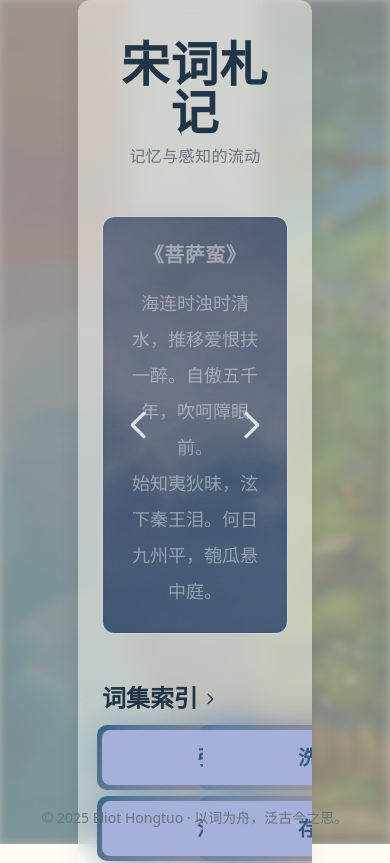
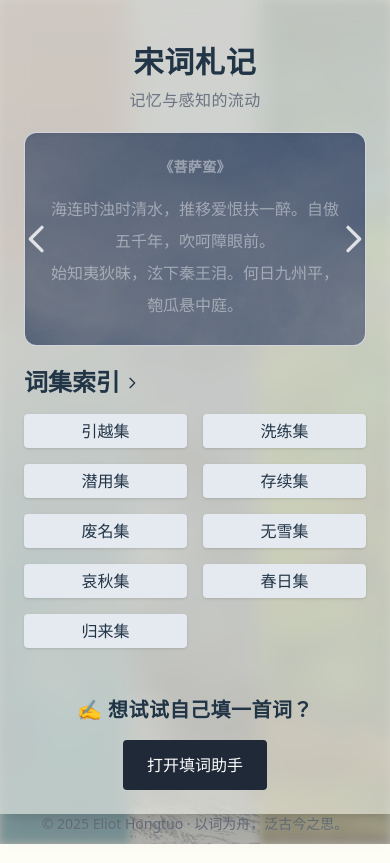
Before and after one commit to juningsan/ci-app-new, a React (Vite) app: page / in a window 390 px wide. Shown: the top 863 px of the page. Built offline with nearby package versions, Linux system fonts and the light colour scheme; no server answers.

Commit message:
mobile adapt

```diff
--- a/src/pages/Card.jsx
+++ b/src/pages/Card.jsx
@@ -1,8 +1,8 @@
 import './styles/Card.css'
-export default function Card({text, width, height}) {
+export default function Card({text, width, height, className}) {
 
     return (
-        <div className="visual-card" style={{width : `${width}`, height : `${height}`}}>
+        <div className={`visual-card ${className}`} style={{width : `${width}`, height : `${height}`}}>
             <p className="heading">
                  {text}
             </p>
--- a/src/pages/CiAssist.jsx
+++ b/src/pages/CiAssist.jsx
@@ -240,7 +240,7 @@ export default function CiAssist() {
                     )
                 }
             </div>
-            <footer className="w-screen fixed bottom-7 left-1/2 transform -translate-x-1/2 text-center text-sm text-gray-500 pt-6">
+            <footer className="w-screen absolute bottom-7 left-1/2 transform -translate-x-1/2 text-center text-sm text-gray-500 pt-6">
                 © 2025 Eliot Hongtuo · 以词为舟，泛古今
             </footer>
         </div>
--- a/src/pages/HomePage.jsx
+++ b/src/pages/HomePage.jsx
@@ -102,37 +102,37 @@ export default function HomePage() {
                     className="absolute top-0 right-0 w-1/3 h-full bg-cover bg-center blur-sm opacity-30"
                     style={imgUrl[nextIndex] ? { backgroundImage: `url(${imgUrl[nextIndex]})` } : undefined}
                 />
-                {/* 全屏暗色遮罩（可选） */}
+                {/* 全屏暗色遮罩 */}
                 <div className="absolute inset-0 bg-black/30" />
             </div>
             <div onClick={() => setIndex(prevIndex)} className="fixed left-0 top-0 w-1/5 h-full z-0 cursor-pointer" />
             <div onClick={() => setIndex(nextIndex)} className="fixed right-0 top-0 w-1/5 h-full z-0 cursor-pointer" />
 
             {/* 主页面 */}
-            <div className="flex items-center justify-center min-h-screen">
-                <main className="relative z-100 overflow-hidden min-h-[80vh] max-w-[60vw] w-full bg-[rgba(253,253,245,0.5)] backdrop-blur-md shadow-xl rounded-xl px-6 py-10">
+            <div className="flex min-h-[95vh]  items-center justify-center">
+                <main className="relative z-100 overflow-hidden md-max-w-[60vw] bg-[rgba(253,253,245,0.5)] backdrop-blur-md shadow-xl md-rounded-xl px-6 py-6 md-py-10">
 
                     {/* 网站标题区 */}
-                    <header className="text-center mb-12">
-                        <h1 className="text-5xl font-bold mb-2">宋词札记</h1>
+                    <header className="text-center mt-5 mb-5 md-mb-12 ">
+                        <h1 className="text-3xl md-text-5xl font-bold mb-2">宋词札记</h1>
                         <p className="text-base text-gray-500 tracking-wide">记忆与感知的流动</p>
                     </header>
 
                     {/* 随机词展示区 */}
 
-                    <section className="mb-12">
+                    <section className="mb-5 md-mb-12">
                         <article key={index} className="relative bg-[#fefcf7] border border-gray-300 shadow-inner rounded-xl p-6 md:p-8 transition-opacity duration-700 ease-in-out"
                             style={imgUrl[index] ? { backgroundImage: `url(${imgUrl[index]})` } : undefined}
                         >
                             {/* 指示箭头 */}
-                            <div onClick={() => setIndex(prevIndex)} className='absolute left-4 top-1/2 -translate-y-1/2 z-20'>
+                            <div onClick={() => setIndex(prevIndex)} className='absolute -left-2 md-left-4 top-1/2 -translate-y-1/2 z-20'>
                                 <svg xmlns="http://www.w3.org/2000/svg" fill="none"
                                     viewBox="0 0 24 24" stroke="currentColor"
                                     className="w-10 h-10 text-white/80 hover:text-white cursor-pointer">
                                     <path strokeLinecap="round" strokeLinejoin="round" strokeWidth={2} d="M15 19l-7-7 7-7" />
                                 </svg>
                             </div>
-                            <div onClick={() => setIndex(nextIndex)} className='absolute right-4 top-1/2 -translate-y-1/2 z-20'>
+                            <div onClick={() => setIndex(nextIndex)} className='absolute -right-2 md-right-4 top-1/2 -translate-y-1/2 z-20'>
                                 <svg xmlns="http://www.w3.org/2000/svg" fill="none"
                                     viewBox="0 0 24 24" stroke="currentColor"
                                     className="w-10 h-10 text-white/80 hover:text-white cursor-pointer">
@@ -143,8 +143,8 @@ export default function HomePage() {
                             {/* 词内容 */}
                             <div className="absolute inset-0 bg-black/40 z-0 rounded-xl" />
                             <div key={index} className="relative flex items-center justify-center flex-col z-90 overflow-hidden transition-all duration-700 ease-out transform opacity-0 translate-y-4 animate-fadeIn">
-                                <h3 className="text-xl font-bold mb-4 text-gray-200/50 text-center">{poems[index].title}</h3>
-                                <p className="whitespace-pre-line text-lg leading-loose text-gray-200/50 text-center">
+                                <h3 className="text-sm md-text-xl md-font-bold mb-4 text-gray-200/50 text-center">{poems[index].title}</h3>
+                                <p className="whitespace-pre-line leading-loose text-gray-200/50 text-center">
                                     {poems[index].content}
                                 </p>
                             </div>
@@ -164,9 +164,12 @@ export default function HomePage() {
                             {
                                 Object.keys(ciCollection).map((collection, idx) => (
                                     idx < 9 ?
-                                        <Link key={idx} to={`/poems/${collection}`} className='mx-auto'>
+                                        <Link key={idx} to={`/poems/${collection}`} className='w-full text-center mx-auto'>
 
-                                            <Card text={collection} width={'250px'} height={'55px'} />
+                                            <div className="block md:hidden  px-2 py-1 text-[#213547] bg-[#e5e9f0] hover:bg-[#d8dee9] hover:text-gray-600 cursor-pointer rounded shadow">
+                                                {collection}
+                                            </div>
+                                            <Card text={collection} width={'250px'} height={'55px'} className="hidden md:block" />
                                         </Link>
                                         : null
                                 ))
@@ -188,19 +191,19 @@ export default function HomePage() {
           </section> */}
 
                     {/* 填词助手入口 */}
-                    <section className="mb-16 mb-10 text-center z-100">
+                    <section className="md-mb-10 text-center z-100">
                         <h2 className="text-xl font-semibold mb-2">✍️ 想试试自己填一首词？</h2>
                         <Link to="/tools" className="inline-block mt-2 px-6 py-3 bg-gray-800 text-white rounded hover:bg-gray-700 transition">
                             打开填词助手
                         </Link>
                     </section>
                 </main>
-
+            </div>
                 {/* 页脚 */}
-                <footer className="fixed z-200 bottom-4 text-center text-sm text-gray-500  pt-6">
+                <footer className=" z-200 text-center text-sm text-gray-500">
                     © 2025 Eliot Hongtuo · 以词为舟，泛古今之思。
                 </footer>
-            </div>
+
         </>
     )
 }
--- a/src/pages/Poems.jsx
+++ b/src/pages/Poems.jsx
@@ -321,14 +321,14 @@ export default function Poems() {
                             </div>)
                     ))}
                 </div>
-                <div onClick={prev} className='absolute left-[25vw]'>
+                <div onClick={prev} className='absolute hidden md:block left-[25vw]'>
                     <svg xmlns="http://www.w3.org/2000/svg" fill="none"
                         viewBox="0 0 24 24" stroke="#355c7d"
                         className="w-10 h-10 text-white/80 hover:text-white cursor-pointer">
                         <path strokeLinecap="round" strokeLinejoin="round" strokeWidth={2} d="M15 19l-7-7 7-7" />
                     </svg>
                 </div>
-                <div onClick={next} className='absolute right-[25vw]'>
+                <div onClick={next} className='absolute hidden md:block right-[25vw]'>
                     <svg xmlns="http://www.w3.org/2000/svg" fill="none"
                         viewBox="0 0 24 24" stroke="#355c7d"
                         className="w-10 h-10 text-white/80 hover:text-white cursor-pointer">
@@ -338,12 +338,11 @@ export default function Poems() {
             </div>
 
 
-            <div className="relative max-w-4xl mx-auto p-4 mt-20 z-100">
-                {/* <h1 className="text-4xl font-bold mb-8">诗词列表</h1> */}
-                <ul className=" flex justify-center items-start space-x-4">
+            <div className="relative max-w-[50vw] md-max-w-4xl mx-auto p-4 mt-10 md:mt-20 z-100">
+                <ul className=" flex justify-center items-start space-x-1 md-space-x-4">
                     {poems && Object.keys(poems).length > 0 ? (
                         Object.keys(poems).map((x, idx) => (
-                            <Link key={idx} className="flex items-center h-[75px] hover:h-[90px] py-2
+                            <Link key={idx} className="flex items-center md-h-[75px] md-hover:h-[90px] py-2
                             bg-cover hover:no-underline border-[#355c7d] border border-solid shadow rounded"
                                 style={{backgroundImage: 'url(assets/bamboo-surface.jpg)'}}
                                 to={`/poems/${encodeURIComponent(x)}`}
--- a/src/pages/styles/Poems.css
+++ b/src/pages/styles/Poems.css
@@ -1,9 +1,7 @@
 /* From Uiverse.io by ilkhoeri */
 .wrapper {
-  /* width: 100%;
-  height: 100%; */
   width: 100vw;
-  height: 35vh;
+  height: 28vh;
   top: 6vh;
   position: relative;
   text-align: center;
@@ -14,8 +12,8 @@
 }
 
 .inner {
-  --w: 100px;
-  --h: 150px;
+  --w: 70px;
+  --h: 105px;
   --translateZ: calc((var(--w) + var(--h)) + 0px);
   --rotateX: -15deg;
   --perspective: 1000px;
@@ -32,8 +30,17 @@
   animation: rotating 30s linear infinite;
 }
 
+@media screen and (width >= 1000px) {
+  .wrapper {
+    height: 35vh;
+  }
+  .inner {
+    --w: 100px;
+    --h: 150px;
+    --perspective: 1000px;
+  }
 
-
+}
 
 @keyframes rotating {
   from {
```
